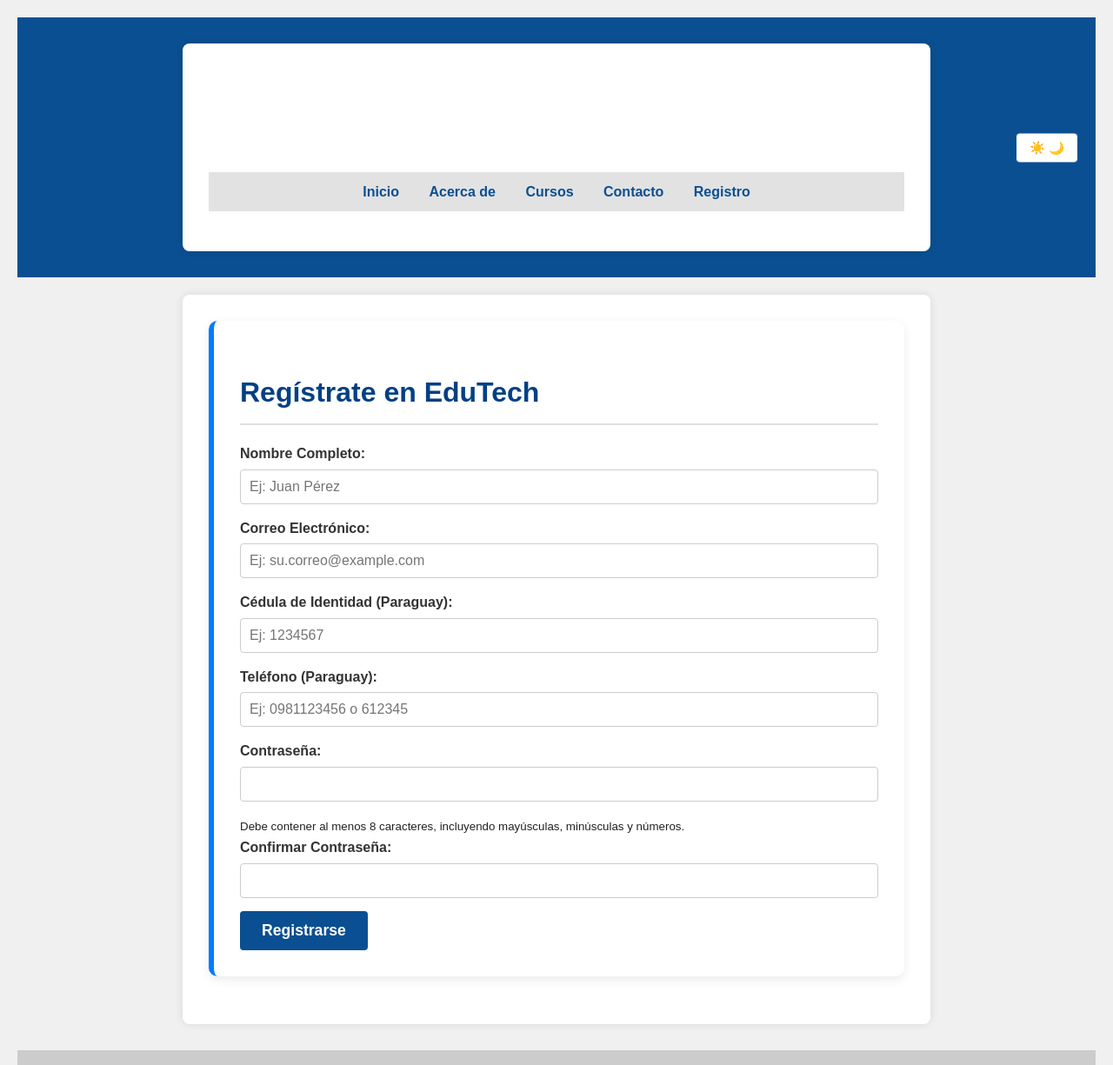
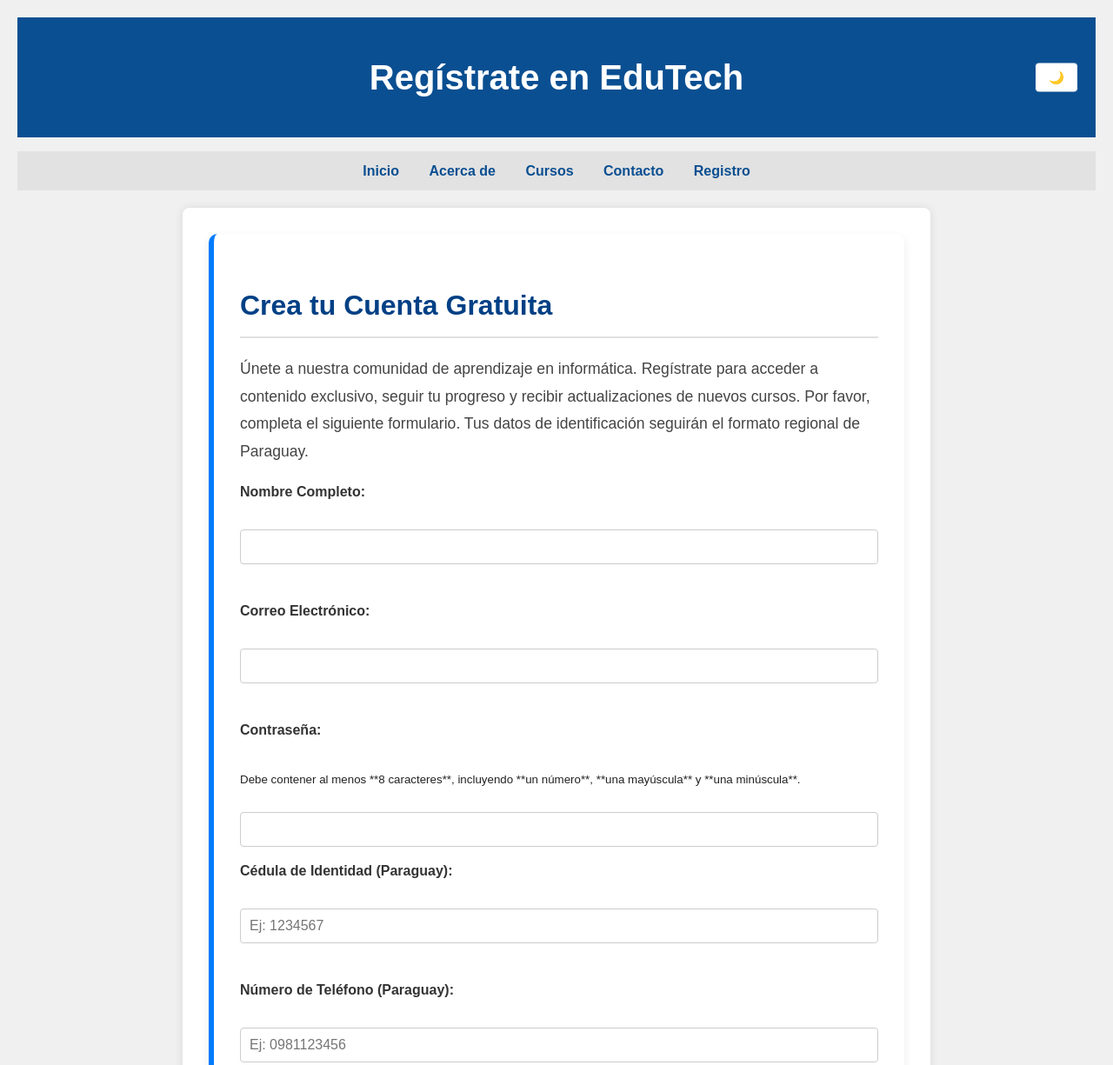
Before and after one commit to Emilio022/TP_FINAL_IHM_EMILIO_TORRES, a plain HTML site: page registro.html in a window 1280 px wide. Shown: the top 1225 px of the page at 87% size. Drawn offline with Linux system fonts and the light colour scheme.

Commit message:
Add files via upload

```diff
--- a/registro.html
+++ b/registro.html
@@ -3,75 +3,51 @@
 <head>
     <meta charset="UTF-8">
     <meta name="viewport" content="width=device-width, initial-scale=1.0">
-    <title>Registro - EduTech</title>
+    <title>Registro de Usuario - EduTech</title>
     <link rel="stylesheet" href="style.css">
 </head>
 <body>
     <header>
-        <div class="container">
-            <h1>EduTech</h1>
+        <h1>Regístrate en EduTech</h1>
+        <button id="toggle-theme-btn" aria-label="Alternar modo claro y oscuro">🌙</button>
+    </header>
     <nav>
         <ul>
             <li><a href="index.html">Inicio</a></li>
             <li><a href="acerca.html">Acerca de</a></li>
             <li><a href="servicios.html">Cursos</a></li>
             <li><a href="contacto.html">Contacto</a></li>
-                    <li><a href="registro.html" class="active">Registro</a></li>
+            <li><a href="registro.html">Registro</a></li>
         </ul>
     </nav>
-            <button id="toggle-theme-btn" aria-label="Alternar modo claro/oscuro">
-                <span class="icon-light">☀️</span>
-                <span class="icon-dark">🌙</span>
-            </button>
-        </div>
-    </header>
+    <main class="container">
+        <section>
+            <h2>Crea tu Cuenta Gratuita</h2>
+            <p>Únete a nuestra comunidad de aprendizaje en informática. Regístrate para acceder a contenido exclusivo, seguir tu progreso y recibir actualizaciones de nuevos cursos. Por favor, completa el siguiente formulario. Tus datos de identificación seguirán el formato regional de Paraguay.</p>
+            <form action="#" method="post" id="registroForm">
+                <label for="nombre_reg">Nombre Completo:</label><br>
+                <input type="text" id="nombre_reg" name="nombre_reg" aria-label="Introduce tu nombre completo" required><br><br>
 
-    <main class="container">
-        <section class="registration-form">
-            <h2>Regístrate en EduTech</h2>
-            <form id="registrationForm">
-                <div class="form-group">
-                    <label for="fullName">Nombre Completo:</label>
-                    <input type="text" id="fullName" name="fullName" required aria-label="Ingrese su nombre completo" placeholder="Ej: Juan Pérez">
-                </div>
+                <label for="email_reg">Correo Electrónico:</label><br>
+                <input type="email" id="email_reg" name="email_reg" aria-label="Introduce tu dirección de correo electrónico" required pattern="[a-zA-Z0-9._%+-]+@[a-zA-Z0-9.-]+\.[a-zA-Z]{2,}$" title="Por favor, introduce un formato de correo electrónico válido."><br><br>
 
-                <div class="form-group">
-                    <label for="email">Correo Electrónico:</label>
-                    <input type="email" id="email" name="email" required aria-label="Ingrese su correo electrónico" placeholder="Ej: su.correo@example.com">
-                </div>
+                <label for="password_reg">Contraseña:</label><br>
+                <small><span id="password-hint">Debe contener al menos **8 caracteres**, incluyendo **un número**, **una mayúscula** y **una minúscula**.</span></small><br><br>
+                <input type="password" id="password_reg" name="password_reg" aria-label="Introduce tu contraseña" required pattern="(?=.*\d)(?=.*[a-z])(?=.*[A-Z]).{8,}" title="Debe contener al menos un número, una mayúscula, una minúscula y tener al menos 8 caracteres."><br>
 
-                <div class="form-group">
-                    <label for="ci">Cédula de Identidad (Paraguay):</label>
-                    <input type="text" id="ci" name="ci" required pattern="^[0-9]{6,8}$" title="Solo números, 6 a 8 dígitos" aria-label="Ingrese su número de cédula de identidad, solo números" placeholder="Ej: 1234567">
-                </div>
 
-                <div class="form-group">
-                    <label for="phone">Teléfono (Paraguay):</label>
-                    <input type="tel" id="phone" name="phone" required pattern="^(09[6-9][0-9]{7}|[0-9]{6,8})$" title="Formato de celular (09xx xxxxxxx) o fijo (6-8 dígitos)" aria-label="Ingrese su número de teléfono" placeholder="Ej: 0981123456 o 612345">
-                </div>
+                <label for="ci_reg">Cédula de Identidad (Paraguay):</label><br>
+                <input type="text" id="ci_reg" name="ci_reg" aria-label="Introduce tu número de cédula de identidad de Paraguay" placeholder="Ej: 1234567" pattern="^[0-9]{6,8}$" title="Debe contener entre 6 y 8 dígitos numéricos." required><br><br>
 
-                <div class="form-group">
-                    <label for="password">Contraseña:</label>
-                    <input type="password" id="password" name="password" required
-                           pattern="(?=.*\d)(?=.*[a-z])(?=.*[A-Z]).{8,}"
-                           title="Debe contener al menos un número, una letra minúscula y una mayúscula, y al menos 8 caracteres."
-                           aria-label="Ingrese su contraseña">
-                </div>
-                <small>Debe contener al menos 8 caracteres, incluyendo mayúsculas, minúsculas y números.</small>
+                <label for="telefono_reg">Número de Teléfono (Paraguay):</label><br>
+                <input type="tel" id="telefono_reg" name="telefono_reg" aria-label="Introduce tu número de teléfono de Paraguay" placeholder="Ej: 0981123456" pattern="^(09[6-9][0-9]{7}|[0-9]{6,8})$" title="Formato: 09XX XXX XXX o 6-8 dígitos para fijos." required><br><br>
 
-                <div class="form-group">
-                    <label for="confirmPassword">Confirmar Contraseña:</label>
-                    <input type="password" id="confirmPassword" name="confirmPassword" required aria-label="Confirme su contraseña">
-                </div>
                 <button type="submit">Registrarse</button>
             </form>
         </section>
     </main>
-
     <footer>
-        <div class="container">
         <p>&copy; 2025 EduTech. Todos los derechos reservados.</p>
-        </div>
     </footer>
 
     <script src="script.js"></script>
--- a/script.js
+++ b/script.js
@@ -1,84 +1,60 @@
-document.addEventListener('DOMContentLoaded', function() {
-    // --- Lógica para Alternar Modo Claro/Oscuro ---
-    const toggleThemeBtn = document.getElementById('toggle-theme-btn');
-    if (toggleThemeBtn) {
-        // Cargar el tema guardado o el tema por defecto del sistema
-        const savedTheme = localStorage.getItem('theme');
-        const prefersDarkScheme = window.matchMedia('(prefers-color-scheme: dark)');
+document.addEventListener('DOMContentLoaded', () => {
+    const themeToggleButton = document.getElementById('toggle-theme-btn');
+    const body = document.body;
 
-        if (savedTheme) {
-            document.body.classList.add(savedTheme);
-        } else if (prefersDarkScheme.matches) {
-            document.body.classList.add('dark-mode');
+    // Función para establecer el tema
+    const setTheme = (theme) => {
+        body.setAttribute('data-theme', theme);
+        localStorage.setItem('theme', theme); // Guarda la preferencia del usuario
+        if (theme === 'dark') {
+            themeToggleButton.innerHTML = '☀️'; // Solo el icono de sol para modo claro
+            themeToggleButton.setAttribute('aria-label', 'Activar modo claro');
         } else {
-            document.body.classList.add('light-mode'); // Asegura que siempre haya una clase inicial
+            themeToggleButton.innerHTML = '🌙'; // Solo el icono de luna para modo oscuro
+            themeToggleButton.setAttribute('aria-label', 'Activar modo oscuro');
         }
+    };
 
-        toggleThemeBtn.addEventListener('click', function() {
-            if (document.body.classList.contains('dark-mode')) {
-                document.body.classList.remove('dark-mode');
-                document.body.classList.add('light-mode');
-                localStorage.setItem('theme', 'light-mode');
+    // Cargar la preferencia del tema guardada o usar 'light' por defecto
+    const savedTheme = localStorage.getItem('theme');
+    if (savedTheme) {
+        setTheme(savedTheme);
+    } else {
+        // Opcional: detectar la preferencia del sistema operativo del usuario
+        if (window.matchMedia && window.matchMedia('(prefers-color-scheme: dark)').matches) {
+            setTheme('dark');
+        } else {
+            setTheme('light');
+        }
+    }
+
+    // Listener para el clic del botón de tema
+    if (themeToggleButton) { // Asegura que el botón exista en la página actual
+        themeToggleButton.addEventListener('click', () => {
+            const currentTheme = body.getAttribute('data-theme');
+            const newTheme = currentTheme === 'dark' ? 'light' : 'dark';
+            setTheme(newTheme);
+        });
+    }
+
+    // Lógica para el formulario de registro (solo en la página de registro)
+    const registroForm = document.getElementById('registroForm');
+    if (registroForm) {
+        registroForm.addEventListener('submit', (event) => {
+            // Previene el envío por defecto del formulario para que JS lo maneje
+            event.preventDefault();
+
+            // Si el formulario es válido según HTML5
+            if (registroForm.checkValidity()) {
+                // Simula el envío de datos y luego redirige
+                console.log('Datos validados y simuladamente enviados. Redirigiendo a página de éxito...');
+                window.location.href = 'registro_exitoso.html'; // Redirige a la página de éxito
             } else {
-                document.body.classList.remove('light-mode');
-                document.body.classList.add('dark-mode');
-                localStorage.setItem('theme', 'dark-mode');
+                // Si hay campos inválidos, HTML5 mostrará sus mensajes de error predeterminados
+                console.log('Por favor, completa todos los campos correctamente.');
+                // trigger HTML5 validation messages if form is not valid
+                registroForm.reportValidity();
             }
         });
     }
-
-
-
-    // --- Lógica para Validar que las Contraseñas Coincidan (en registro.html) ---
-    const registrationForm = document.getElementById('registrationForm');
-    if (registrationForm) { // Asegura que solo se ejecute en la página de registro
-        const confirmPasswordInput = document.getElementById('confirmPassword');
-        const passwordMatchError = document.getElementById('passwordMatchError');
-
-        // Asegúrate de que passwordInput ya esté definido de la sección anterior
-        if (passwordInput && confirmPasswordInput && passwordMatchError) {
-            const checkPasswords = () => {
-                // Solo mostrar error si la confirmación no está vacía y no coincide
-                if (passwordInput.value !== confirmPasswordInput.value && confirmPasswordInput.value !== '') {
-                    passwordMatchError.style.display = 'block';
-                    // setCustomValidity detiene el envío del formulario con un mensaje de error
-                    confirmPasswordInput.setCustomValidity("Las contraseñas no coinciden.");
-                } else {
-                    passwordMatchError.style.display = 'none';
-                    confirmPasswordInput.setCustomValidity(""); // Resetea el mensaje de error si coinciden o está vacío
-                }
-            };
-
-            // Ejecutar la verificación cada vez que el usuario escribe en ambos campos
-            passwordInput.addEventListener('input', checkPasswords);
-            confirmPasswordInput.addEventListener('input', checkPasswords);
-
-            // También, al intentar enviar el formulario, forzar la validación final
-            registrationForm.addEventListener('submit', function(event) {
-                checkPasswords(); // Ejecutar una última vez antes del envío
-                // Si customValidity está establecido, el formulario no se enviará.
-            });
-        }
-    }
-
-    // --- Lógica adicional para el botón de tema (icons) ---
-    // Asegura que el icono de luz o oscuridad se muestre según el modo activo
-    const updateThemeIcons = () => {
-        const isDarkMode = document.body.classList.contains('dark-mode');
-        const lightIcon = document.querySelector('.icon-light');
-        const darkIcon = document.querySelector('.icon-dark');
-
-        if (lightIcon && darkIcon) {
-            lightIcon.style.display = isDarkMode ? 'none' : 'inline-block';
-            darkIcon.style.display = isDarkMode ? 'inline-block' : 'none';
-        }
-    };
-
-    // Actualizar iconos al cargar la página
-    updateThemeIcons();
-
-    // Actualizar iconos al cambiar el tema
-    if (toggleThemeBtn) {
-        toggleThemeBtn.addEventListener('click', updateThemeIcons);
-    }
 });
```
Lines whose indentation alone changed are shown as unchanged.
